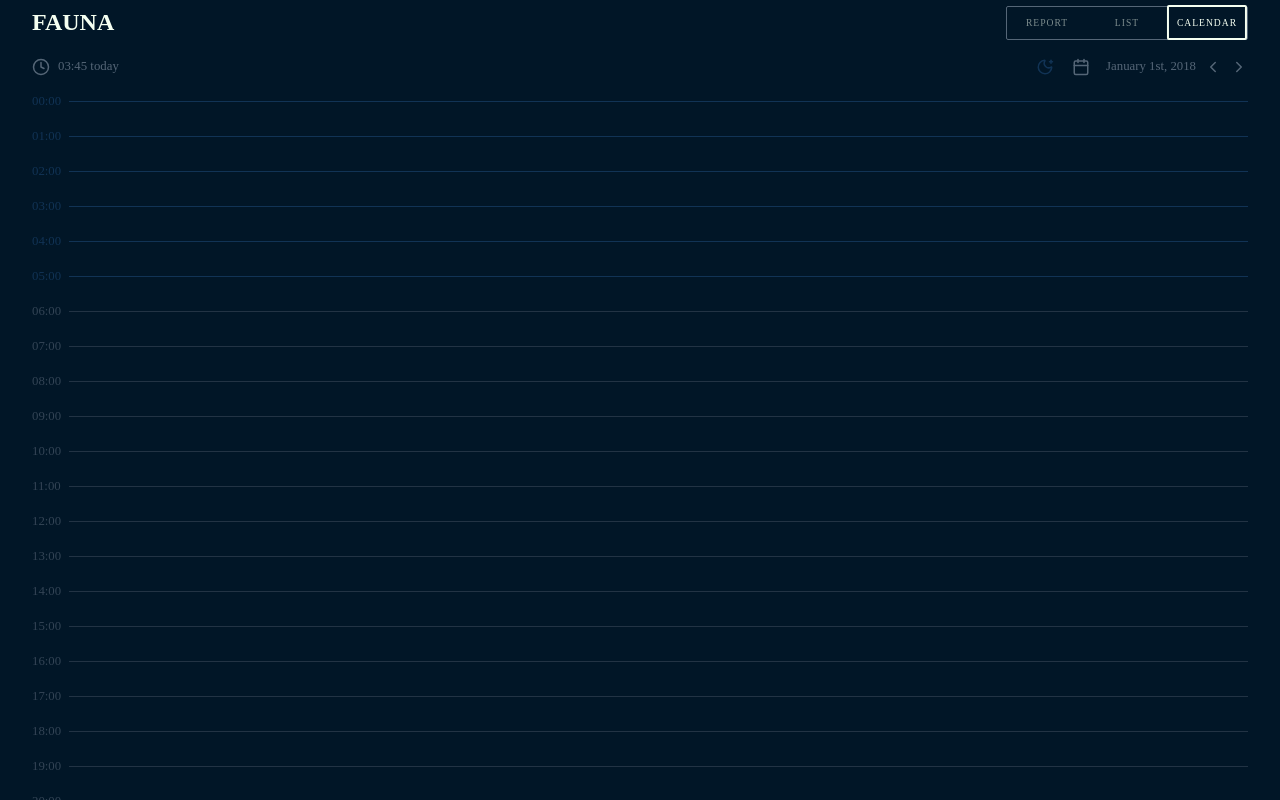
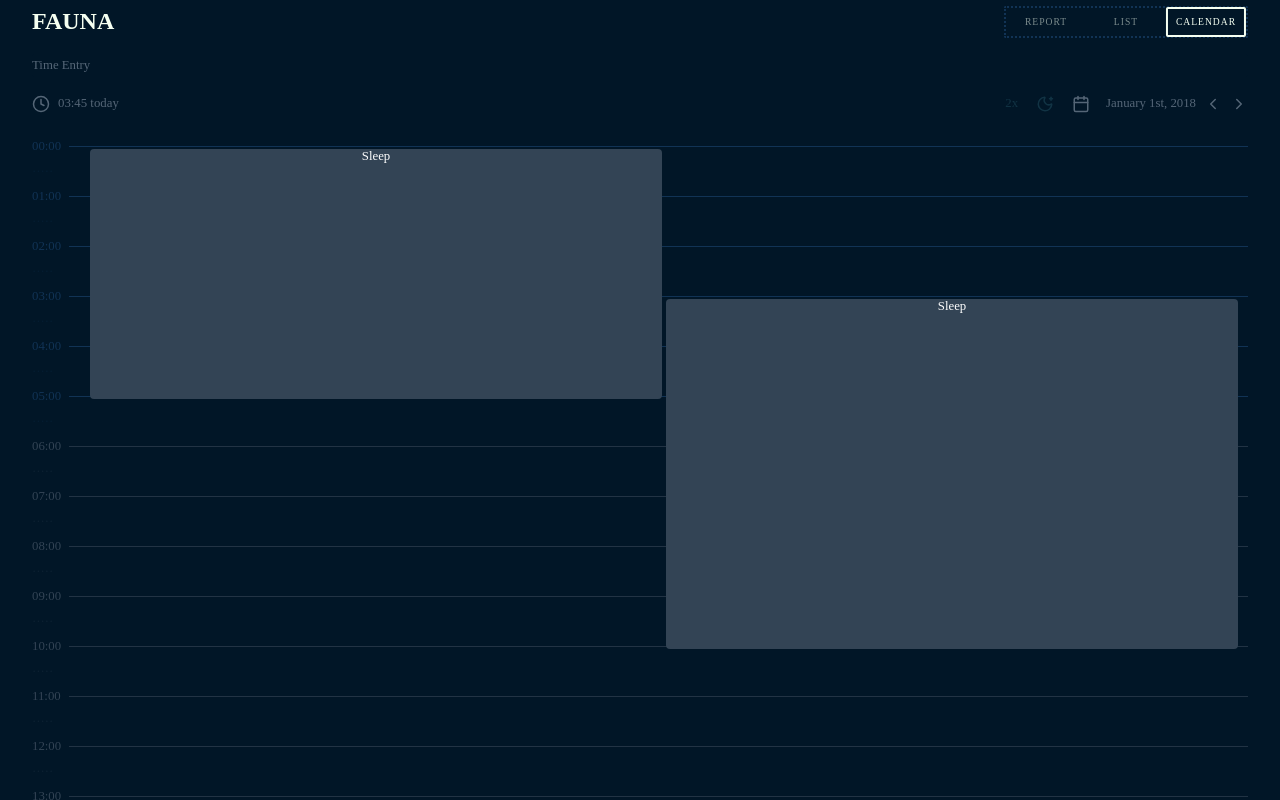
Before and after one commit to ivynya/juniper, a SvelteKit app: page / in a window 1280 px wide. Both pictures are taken after a click on the button "CALENDAR". Shown: the top 800 px of the page. Built offline with nearby package versions, Linux system fonts and the light colour scheme; a web font is replaced by a local one.

Commit message:
calendar hour selector

```diff
--- a/src/lib/index.ts
+++ /dev/null
@@ -1 +0,0 @@
-// place files you want to import through the `$lib` alias in this folder.
--- /dev/null
+++ b/src/lib/schema.ts
@@ -0,0 +1,9 @@
+export interface Entry {
+	__column__: number;
+	name: string;
+	client: string;
+	start: number;
+	end: number;
+	duration: number;
+	tags: string[];
+}
--- a/src/routes/Calendar.svelte
+++ b/src/routes/Calendar.svelte
@@ -1,26 +1,61 @@
 <script lang="ts">
 	import { Clock, Calendar, ChevronLeft, ChevronRight, MoonStar } from 'lucide-svelte';
+	import CalendarHour from './CalendarHour.svelte';
 
+	let entries = [
+		{
+			__column__: 0,
+			name: 'Sleep',
+			client: 'Self',
+			start: 0,
+			end: 5,
+			duration: 5,
+			tags: ['']
+		},
+		{
+			__column__: 1,
+			name: 'Sleep',
+			client: 'Self',
+			start: 3,
+			end: 10,
+			duration: 7,
+			tags: ['']
+		}
+	];
+	$: cols = Math.max(...entries.map((e) => e.__column__)) + 1;
+
+	let resolution = 2;
 	let wakingHoursOnly = false;
 
-	$: hours = wakingHoursOnly ? Array(18) : Array(24);
+	$: hours = wakingHoursOnly ? Array(18 * resolution) : Array(24 * resolution);
 
+	let isDragging = false;
+	let timeA = -1;
+	let timeB = -1;
+	let timeP = -1;
+
+	function cycleResolution() {
+		resolution = (resolution % 4) * 2 || 1;
+	}
 	function adjustHour(hour: number): number {
-		return hour + 24 - hours.length;
-	}
-	function formatHour(hour: number): string {
-		return hour < 10 ? `0${hour}:00` : `${hour}:00`;
+		return hour + 24 * resolution - hours.length;
 	}
 </script>
 
+<section class="entry">
+	<input type="text" placeholder="Time Entry" />
+</section>
 <section class="opts">
 	<span>
 		<Clock size="18px" />
 		03:45 today
 	</span>
 	<span class="spacer" />
+	<button class="resolution" on:click={cycleResolution}>
+		{resolution}x
+	</button>
 	<label for="waking-hours">
-		<MoonStar size="18px" color={wakingHoursOnly ? '#345' : '#135'} />
+		<MoonStar size="18px" color={wakingHoursOnly ? '#345' : '#134'} />
 		<input type="checkbox" id="waking-hours" hidden bind:checked={wakingHoursOnly} />
 	</label>
 	<span>
@@ -31,19 +66,52 @@
 		<ChevronRight size="18px" />
 	</span>
 </section>
-{#each hours.reverse() as _, i (i)}
-	<div class:naptime={adjustHour(i) < 6 || adjustHour(i) == 23}>
-		<span>{formatHour(adjustHour(i))}</span>
-		<hr />
-	</div>
-{/each}
+<section>
+	{#each hours.reverse() as _, i (i)}
+		<CalendarHour
+			bind:isDragging
+			bind:timeA
+			bind:timeB
+			bind:timeP
+			bind:resolution
+			bind:entries
+			bind:cols
+			i={adjustHour(i)}
+		/>
+	{/each}
+</section>
 
 <style lang="scss">
+	.entry {
+		input {
+			background: #011627;
+			border: none;
+			border-radius: 0.125rem;
+			box-sizing: border-box;
+			color: #f5fff1;
+			font-family: inherit;
+			font-size: 0.8rem;
+			margin: 0;
+			padding: 0.25rem 0;
+			width: 100%;
+			outline: none;
+
+			&::placeholder {
+				color: #567;
+			}
+		}
+	}
+
 	.opts {
+		background-color: #011627;
 		display: flex;
 		align-items: center;
 		justify-content: space-between;
 		gap: 1rem;
+		padding-bottom: 0.5rem;
+		position: sticky;
+		top: 0;
+		z-index: 1;
 
 		.spacer {
 			flex: 1;
@@ -62,29 +130,17 @@
 			align-items: center;
 			padding: 2px;
 		}
-	}
 
-	div {
-		display: flex;
-		gap: 0.5rem;
-		padding-bottom: 0.25rem;
-
-		&.naptime span,
-		&.naptime hr {
-			border-color: #135;
-			color: #135;
-		}
-
-		span {
-			color: #345;
+		button {
+			background: transparent;
+			border: none;
+			border-radius: 0.25rem;
+			color: #134;
+			cursor: pointer;
+			font-family: inherit;
 			font-size: 0.8rem;
-		}
-
-		hr {
-			border: none;
-			border-top: 1px solid #234;
-			flex: 1;
-			margin: auto 0;
+			margin: 0;
+			padding: 0;
 		}
 	}
 </style>
--- /dev/null
+++ b/src/routes/CalendarHour.svelte
@@ -0,0 +1,136 @@
+<script lang="ts">
+	import type { Entry } from '$lib/schema';
+
+	export let isDragging: boolean;
+	export let timeA: number;
+	export let timeB: number;
+	export let timeP: number;
+	export let i: number;
+	export let resolution: number;
+
+	export let entries: Entry[];
+	export let cols: number;
+
+	$: height = 35 - resolution * 5;
+	$: naptime = i / resolution < 6 || i / resolution == 23;
+	$: highlighted = isDragging && i >= timeA && i <= timeB;
+
+	function mouseDown(h: number) {
+		isDragging = true;
+		timeA = timeB = timeP = h;
+	}
+	function mouseEnter(h: number) {
+		if (!isDragging) return;
+		timeB = h;
+		if (timeB <= timeP) {
+			timeA = timeB;
+			timeB = timeP;
+		}
+	}
+	function mouseUp() {
+		isDragging = false;
+		timeA = timeB = timeP = -1;
+	}
+
+	function formatHour(hour: number): string {
+		const hrs = hour - (hour % 1);
+		const min = ((hour % 1) * 60).toString().padStart(2, '0');
+		return hrs < 10 ? `0${hrs}:${min}` : `${hrs}:${min}`;
+	}
+</script>
+
+<button
+	style="height: {height}px;"
+	class="selector"
+	class:naptime
+	class:highlighted
+	on:mousedown={() => mouseDown(i)}
+	on:mouseup={mouseUp}
+	on:mouseenter={() => mouseEnter(i)}
+>
+	<span class="row">
+		{#if i % resolution === 0}
+			<span class="label">{formatHour(i / resolution)}</span>
+			<hr />
+		{:else}
+			<span class="label" style="opacity: 0.25;">·····</span>
+		{/if}
+	</span>
+	<div class="entries" style="grid-template-columns: repeat({cols}, 1fr);">
+		{#each entries.filter((e) => e.start * resolution === i) as e}
+			<div
+				class="entry"
+				style="grid-column: {e.__column__ + 1}; height: {height * e.duration * resolution}px;"
+			>
+				<span>{e.name}</span>
+			</div>
+		{/each}
+	</div>
+</button>
+
+<style lang="scss">
+	.selector {
+		background: none;
+		border: none;
+		cursor: pointer;
+		display: flex;
+		align-items: flex-start;
+		font-family: inherit;
+		font-size: 0.8rem;
+		padding: 0;
+		height: 30px;
+		width: 100%;
+		position: relative;
+
+		&.naptime .row {
+			.label,
+			hr {
+				border-color: #135;
+				color: #135;
+			}
+		}
+
+		&.highlighted .row .label {
+			color: #fff;
+		}
+
+		.row {
+			display: flex;
+			gap: 0.5rem;
+			align-items: center;
+			width: 100%;
+
+			.label {
+				color: #345;
+			}
+
+			> hr {
+				border: none;
+				border-top: 1px solid #234;
+				flex: 1;
+				margin: auto 0;
+				width: 100%;
+			}
+		}
+
+		.entries {
+			display: grid;
+			gap: 0.25rem;
+			position: absolute;
+			top: 10px;
+			left: 58px;
+			right: 10px;
+
+			.entry {
+				background-color: #345;
+				border-radius: 0.25rem;
+				color: #fff;
+				font-size: 0.8rem;
+				text-align: center;
+				position: relative;
+
+				z-index: 1;
+			}
+		}
+	}
+</style>
--- a/src/routes/Viewer.svelte
+++ b/src/routes/Viewer.svelte
@@ -19,10 +19,10 @@
 
 <style lang="scss">
 	.slider {
-		border: 1px solid #567;
+		border: 2px dotted #135;
 		border-radius: 2px;
 		transition-duration: 0.5s;
-		height: 22px;
+		height: 18px;
 		padding: 5px 0;
 		position: relative;
 		z-index: 5;
@@ -33,7 +33,7 @@
 			border-radius: 2px;
 			transition-duration: 0.5s;
 			display: block;
-			height: 35px;
+			height: 30px;
 			margin: auto 0;
 
 			position: absolute;
```
